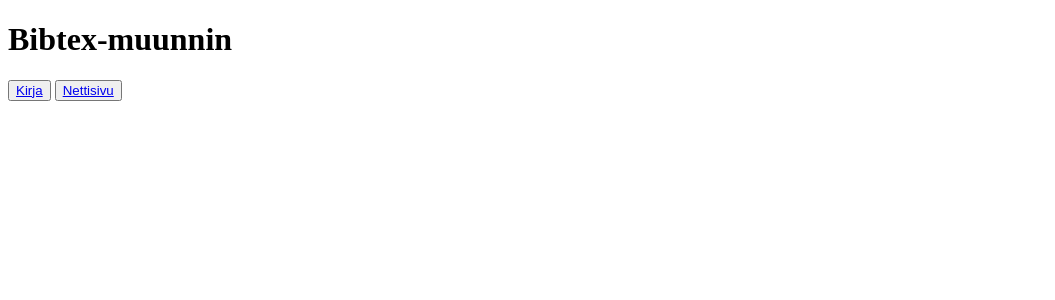
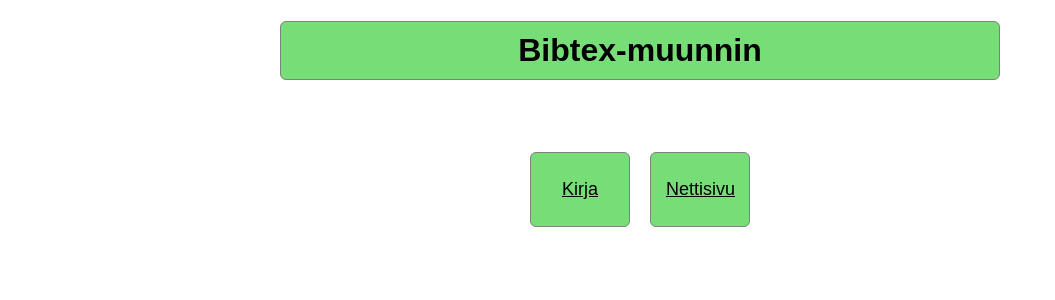
Before and after one commit to sohvip/ohtu-miniprojekti, a Flask app: page / in a window 1280 px wide. Shown: the top 300 px of the page, without its empty margins (0-1055 px from the left). Run offline with Flask 3, Linux system fonts and the light colour scheme.

Commit message:
etusivun ulkoasu

```diff
--- a/src/static/main.css
+++ b/src/static/main.css
@@ -0,0 +1,34 @@
+body {
+    margin: auto;
+    max-width: 45em;
+    font-family: Arial, Helvetica, sans-serif;
+    /* background-color: #F8EDE3; */
+}
+
+.top_bar_container {
+    text-align: center;
+    background-color: #77DD77;
+    padding-top: 10px;
+    padding-bottom: 10px;
+    border-radius: 6px;
+    border: 1px solid grey;
+}
+
+.button_container {
+    display: flex;
+    align-items: center;
+    justify-content: center;
+}
+
+.button_item {
+    border: 1px solid grey;
+    border-radius: 6px;
+    margin: 50px 10px 0 10px;
+    background-color: #77DD77;
+    text-align: center;
+    display: flex;
+    align-items: center;
+    width: 100px;
+    height: 75px;
+    font-size: large;
+}
--- a/src/templates/index.html
+++ b/src/templates/index.html
@@ -1,7 +1,9 @@
 {% extends 'layout.html' %}
 {% block title %}Etusivu{% endblock %}
 {% block content %}
-<h1>Bibtex-muunnin</h1>
-<button><a href="/add_book">Kirja</a></button>
-<button><a href="/addSite">Nettisivu</a></button>
+<h1 class="top_bar_container">Bibtex-muunnin</h1>
+<div class="button_container">
+    <button class="button_item"><a href="/add_book" style="color: black; margin-left: 25px;">Kirja</a></button>
+    <button class="button_item"><a href="/addSite" style="color: black; margin-left: 9px;">Nettisivu</a></button>
+</div>
 {% endblock %}
```
